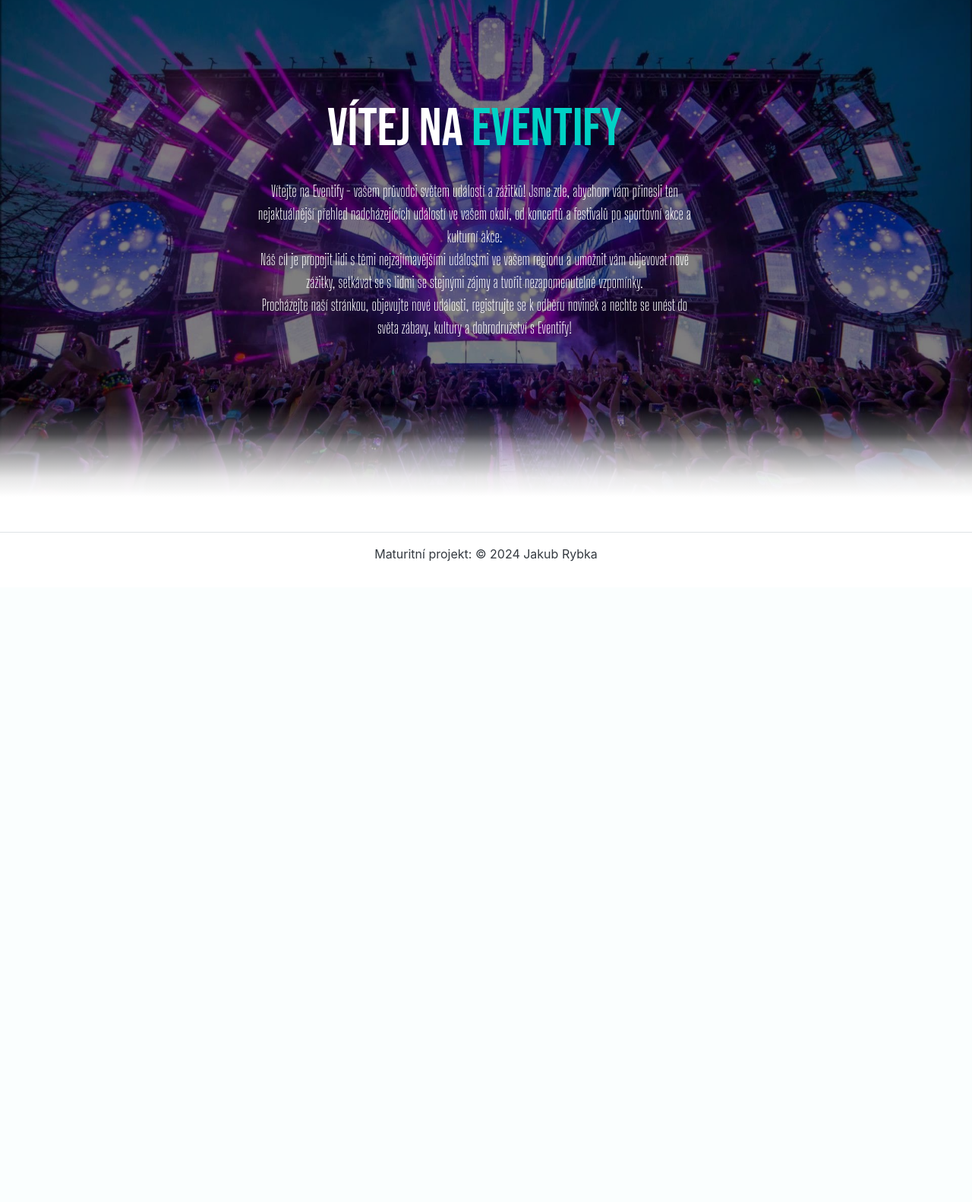
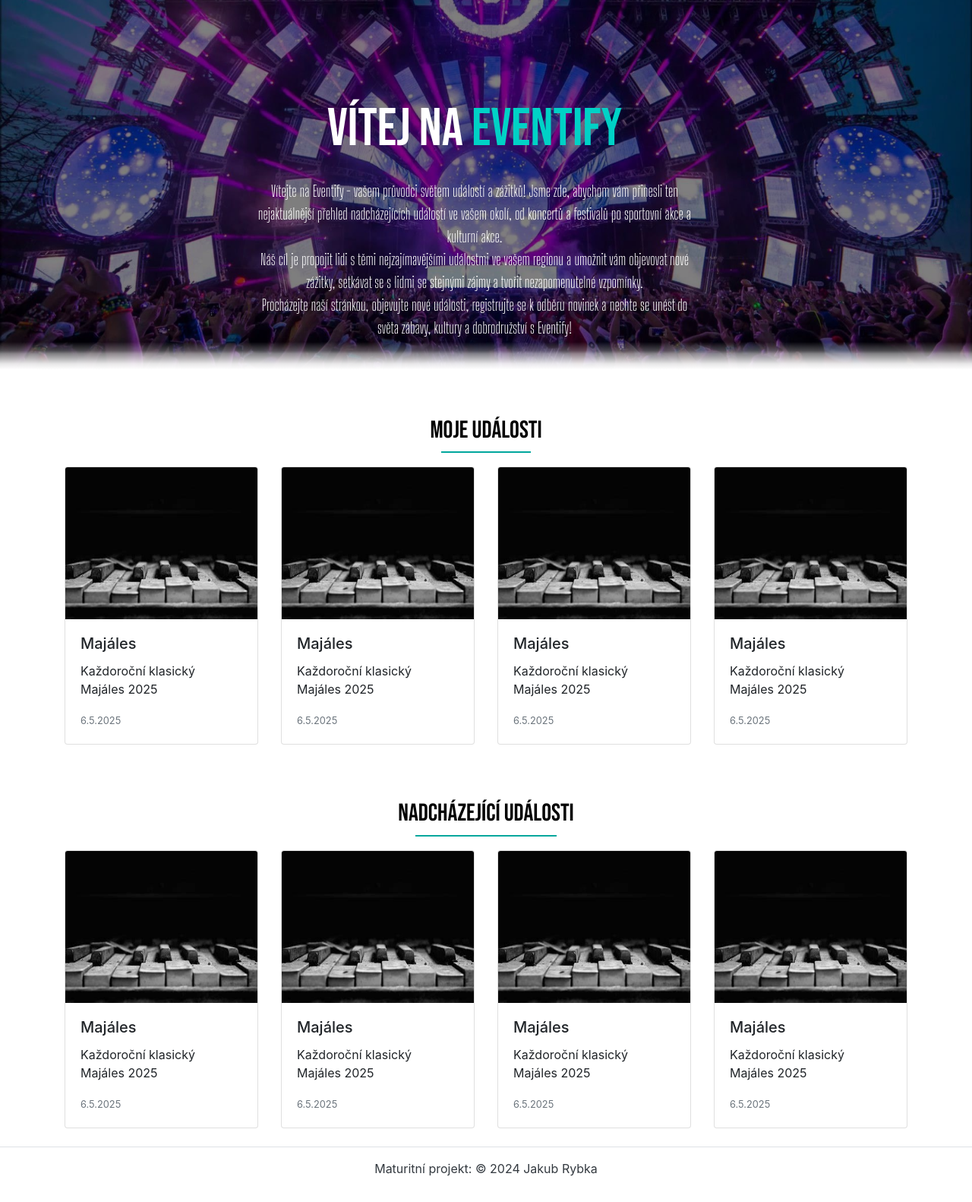
Before and after one commit to RybkaJakub/Eventify, a Django app: page /eventify_app/ in a window 1280 px wide. Shown: the part 90-1672 px from the top of the page at 76% size. Before the commit the page ends 829 px from the top, so only its background shows below. Run offline with Django 5.2, Linux system fonts and the light colour scheme; a user stored in the database is signed in; some libraries are stand-ins or nearby versions.

Commit message:
Úprava stránky

```diff
--- a/eventify_app/static/css/styles.css
+++ b/eventify_app/static/css/styles.css
@@ -3,11 +3,11 @@
   margin: 0 auto; /* zarovnání na střed */
 }
 
-.welcome-section {
+  .welcome-section {
     background-image: url("../img/eventify_wallpaper.jpg");
     background-size: cover;
     background-position: center;
-    height: 700px; /* nastavte výšku dle potřeby */
+    height: 500px; /* nastavte výšku dle potřeby */
     position: relative; /* zajistí umístění absolutního divu vůči tomuto */
   }
 
@@ -56,7 +56,7 @@
     bottom: 0;
     left: 0;
     right: 0;
-    height: 167px;
+    height: 50px;
     z-index: 10;
   }
 
@@ -70,6 +70,37 @@
     }
 
     .gradient-overlay {
-      height: 100px;
+      height: 60px;
     }
   }
+
+.events-title-wrapper {
+            display: flex;
+            justify-content: center;
+            width: 100%;
+            margin-bottom: 10px;
+        }
+
+        .events-title {
+            position: relative;
+            color: #000000;
+            font-family: 'Bebas Neue', sans-serif;
+            padding-bottom: 10px;
+            display: inline-block;
+            text-align: center;
+        }
+
+        .events-title::after {
+            content: '';
+            position: absolute;
+            left: 10%; /* Odsazení zleva */
+            bottom: 0; /* Podtržení na spodním okraji textu */
+            width: 80%; /* Nastavení šířky podtržení */
+            height: 2px; /* Výška podtržení */
+            background-color: #00A79D; /* Barva podtržení */
+        }
+
+        .card-img-top {
+            height: 200px;
+            object-fit: cover;
+        }
--- a/eventify_app/templates/base.html
+++ b/eventify_app/templates/base.html
@@ -18,7 +18,7 @@
 </head>
 <body>
     {% include 'page/navbar.html' %}
-    <main class="">
+    <main>
     {% block content %}{% endblock %}
     </main>
      {% include 'page/footer.html' %}
--- a/eventify_app/templates/index.html
+++ b/eventify_app/templates/index.html
@@ -26,4 +26,100 @@
             <div class="gradient-overlay"></div>
         </div>
     </div>
+    {% if user.is_authenticated %}
+        <div class="container mt-5">
+            <div class="events-title-wrapper text-center">
+                <h2 class="events-title">Moje události</h2>
+            </div>
+            <div class="row">
+                <div class="col-lg-3 col-md-6 col-sm-12 mb-4">
+                    <div class="card h-100">
+                        <img src="{% static 'img/static.jpg' %}" class="card-img-top" alt="Majáles">
+                        <div class="card-body">
+                            <h5 class="card-title">Majáles</h5>
+                            <p class="card-text">Každoroční klasický Majáles 2025</p>
+                            <p class="card-text"><small class="text-muted">6.5.2025</small></p>
+                        </div>
+                    </div>
+                </div>
+                <div class="col-lg-3 col-md-6 col-sm-12 mb-4">
+                    <div class="card h-100">
+                        <img src="{% static 'img/static.jpg' %}" class="card-img-top" alt="Majáles">
+                        <div class="card-body">
+                            <h5 class="card-title">Majáles</h5>
+                            <p class="card-text">Každoroční klasický Majáles 2025</p>
+                            <p class="card-text"><small class="text-muted">6.5.2025</small></p>
+                        </div>
+                    </div>
+                </div>
+                <div class="col-lg-3 col-md-6 col-sm-12 mb-4">
+                    <div class="card h-100">
+                        <img src="{% static 'img/static.jpg' %}" class="card-img-top" alt="Majáles">
+                        <div class="card-body">
+                            <h5 class="card-title">Majáles</h5>
+                            <p class="card-text">Každoroční klasický Majáles 2025</p>
+                            <p class="card-text"><small class="text-muted">6.5.2025</small></p>
+                        </div>
+                    </div>
+                </div>
+                <div class="col-lg-3 col-md-6 col-sm-12 mb-4">
+                    <div class="card h-100">
+                        <img src="{% static 'img/static.jpg' %}" class="card-img-top" alt="Majáles">
+                        <div class="card-body">
+                            <h5 class="card-title">Majáles</h5>
+                            <p class="card-text">Každoroční klasický Majáles 2025</p>
+                            <p class="card-text"><small class="text-muted">6.5.2025</small></p>
+                        </div>
+                    </div>
+                </div>
+            </div>
+        </div>
+    {% endif %}
+    <div class="container mt-5">
+        <div class="events-title-wrapper text-center">
+            <h2 class="events-title">Nadcházející události</h2>
+        </div>
+        <div class="row">
+            <div class="col-lg-3 col-md-6 col-sm-12 mb-4">
+                <div class="card h-100">
+                    <img src="{% static 'img/static.jpg' %}" class="card-img-top" alt="Majáles">
+                    <div class="card-body">
+                        <h5 class="card-title">Majáles</h5>
+                        <p class="card-text">Každoroční klasický Majáles 2025</p>
+                        <p class="card-text"><small class="text-muted">6.5.2025</small></p>
+                    </div>
+                </div>
+            </div>
+            <div class="col-lg-3 col-md-6 col-sm-12 mb-4">
+                <div class="card h-100">
+                    <img src="{% static 'img/static.jpg' %}" class="card-img-top" alt="Majáles">
+                    <div class="card-body">
+                        <h5 class="card-title">Majáles</h5>
+                        <p class="card-text">Každoroční klasický Majáles 2025</p>
+                        <p class="card-text"><small class="text-muted">6.5.2025</small></p>
+                    </div>
+                </div>
+            </div>
+            <div class="col-lg-3 col-md-6 col-sm-12 mb-4">
+                <div class="card h-100">
+                    <img src="{% static 'img/static.jpg' %}" class="card-img-top" alt="Majáles">
+                    <div class="card-body">
+                        <h5 class="card-title">Majáles</h5>
+                        <p class="card-text">Každoroční klasický Majáles 2025</p>
+                        <p class="card-text"><small class="text-muted">6.5.2025</small></p>
+                    </div>
+                </div>
+            </div>
+            <div class="col-lg-3 col-md-6 col-sm-12 mb-4">
+                <div class="card h-100">
+                    <img src="{% static 'img/static.jpg' %}" class="card-img-top" alt="Majáles">
+                    <div class="card-body">
+                        <h5 class="card-title">Majáles</h5>
+                        <p class="card-text">Každoroční klasický Majáles 2025</p>
+                        <p class="card-text"><small class="text-muted">6.5.2025</small></p>
+                    </div>
+                </div>
+            </div>
+        </div>
+    </div>
 {% endblock %}
```
Also changed, not shown: db.sqlite3, eventify_app/static/img/static.jpg (added).
